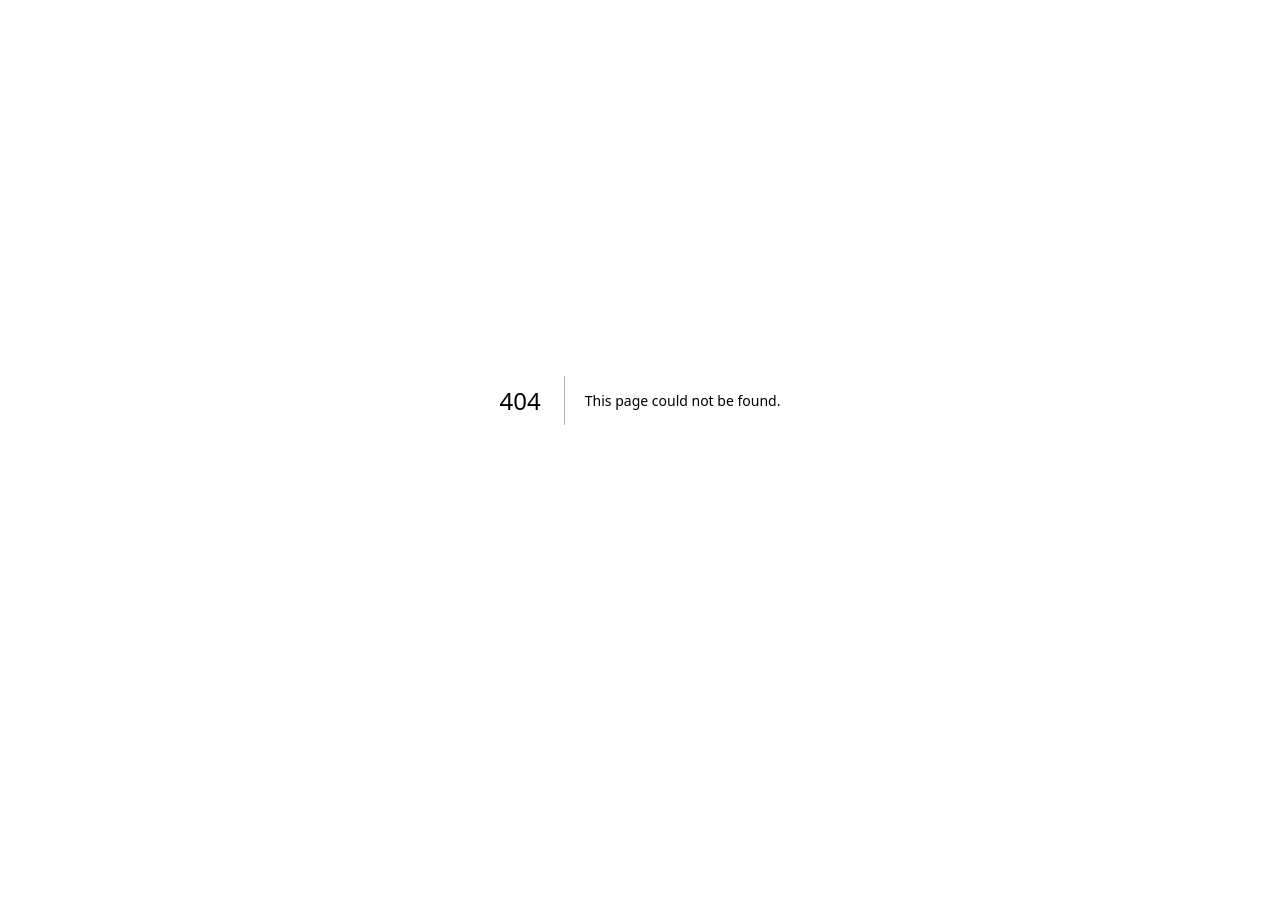
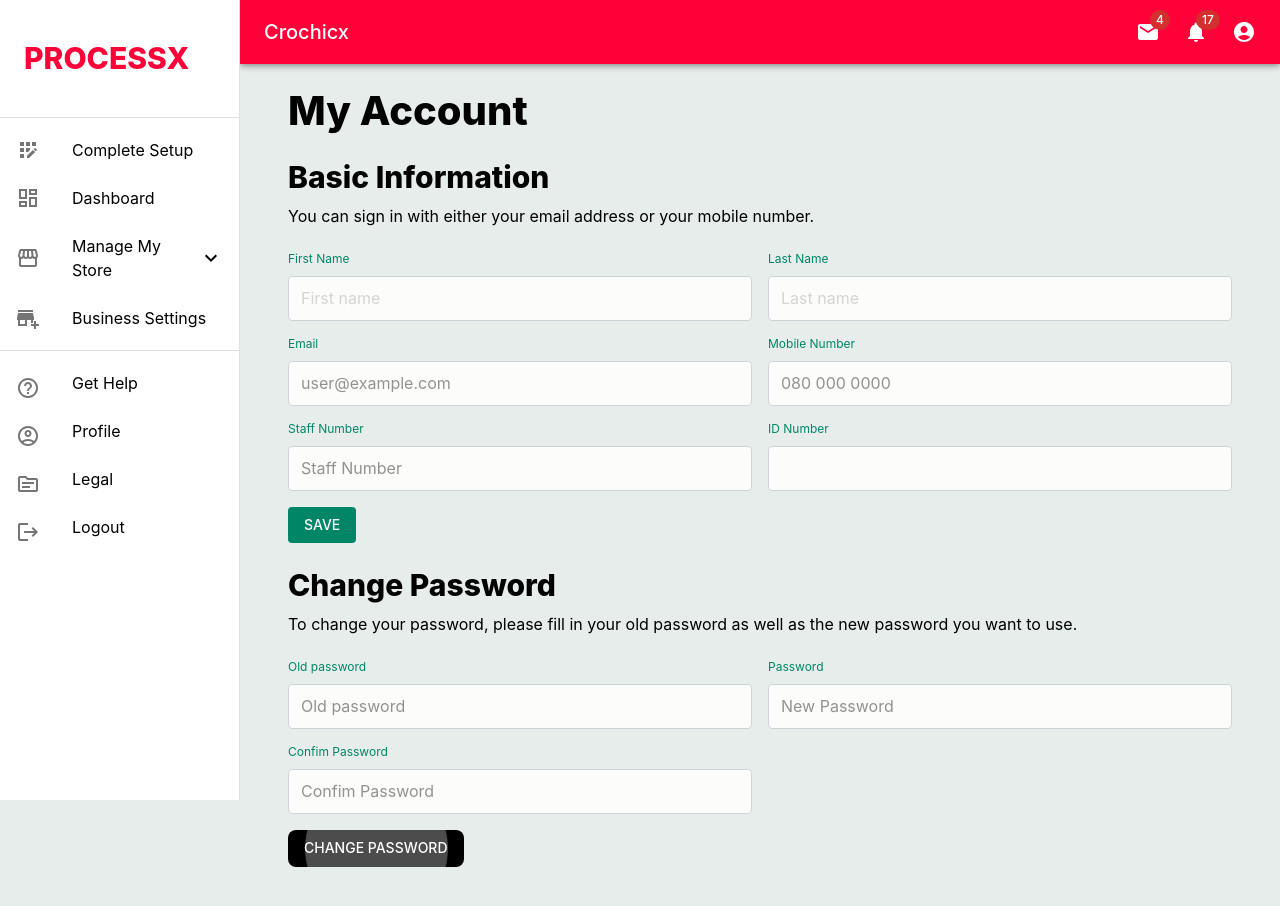
Before and after one commit to benoitthefirst/processx, a Next.js app: page /portal/profile in a window 1280 px wide. Before the commit this address had no page. Shown: the top 906 px of the page. Before the commit the page ends 800 px from the top, so only its background shows below. Built offline with nearby package versions, Linux system fonts and the light colour scheme.

Commit message:
created profile page ui

```diff
--- /dev/null
+++ b/src/app/portal/(account)/profile/page.tsx
@@ -0,0 +1,234 @@
+"use client";
+import {
+  Container,
+  Unstable_Grid2 as Grid,
+  Typography,
+  Button,
+  FormControl,
+  InputLabel,
+} from "@mui/material";
+import Head from "next/head";
+import React from "react";
+import BootstrapInput from "../../../../components/BootstrapInput";
+
+export default function ProfilePage() {
+  const [name, setName] = React.useState("");
+  return (
+    <>
+      <Head>
+        <title>ProcessX Business Portal</title>
+        <meta name="description" content="Generated by create next app" />
+        <meta name="viewport" content="width=device-width, initial-scale=1" />
+        <link rel="icon" href="/favicon.ico" />
+      </Head>
+      <Container
+        component="main"
+        maxWidth="xl"
+        sx={{
+          height: { xs: "100vh", sm: "100%" },
+          mt: 5,
+          padding: { xs: 0, sm: 3 },
+        }}
+      >
+        <Typography
+          component="h1"
+          variant="h3"
+          sx={{ fontSize: 40, fontWeight: 800, mb: 3 }}
+        >
+          My Account
+        </Typography>
+        <Typography
+          component="h4"
+          variant="h4"
+          sx={{ fontSize: 30, fontWeight: 800 }}
+        >
+          Basic Information
+        </Typography>
+        <Typography variant="body1" sx={{ fontSize: 16,mt:1 }}>
+          You can sign in with either your email address or your mobile number.
+        </Typography>
+        <Grid container spacing={2} mt={2}>
+          <Grid xs={12} md={6}>
+            <FormControl variant="standard" fullWidth>
+              <InputLabel shrink color="primary" htmlFor="firstName">
+                First Name
+              </InputLabel>
+              <BootstrapInput
+                placeholder="First name"
+                id="firstName"
+                name="firstName"
+                autoFocus
+                required
+                disabled
+                value={name}
+                onChange={(e) => setName(e.target.value)}
+              />
+            </FormControl>
+          </Grid>
+          <Grid xs={12} md={6}>
+            <FormControl variant="standard" fullWidth>
+              <InputLabel shrink color="primary" htmlFor="lastName">
+                Last Name
+              </InputLabel>
+              <BootstrapInput
+                placeholder="Last name"
+                id="lastName"
+                name="lastName"
+                required
+                disabled
+                value={name}
+                onChange={(e) => setName(e.target.value)}
+              />
+            </FormControl>
+          </Grid>
+          <Grid xs={12} md={6}>
+            <FormControl variant="standard" fullWidth>
+              <InputLabel shrink color="primary" htmlFor="email">
+                Email
+              </InputLabel>
+              <BootstrapInput
+                placeholder="user@example.com"
+                id="email"
+                name="email"
+                required
+                value={name}
+                onChange={(e) => setName(e.target.value)}
+              />
+            </FormControl>
+          </Grid>
+          <Grid xs={12} md={6}>
+            <FormControl variant="standard" fullWidth>
+              <InputLabel shrink color="primary" htmlFor="mobileNumber">
+                Mobile Number
+              </InputLabel>
+              <BootstrapInput
+                placeholder="080 000 0000"
+                id="mobileNumber"
+                name="mobileNumber"
+                required
+                value={name}
+                onChange={(e) => setName(e.target.value)}
+              />
+            </FormControl>
+          </Grid>
+          <Grid xs={12} md={6}>
+            <FormControl variant="standard" fullWidth>
+              <InputLabel shrink color="primary" htmlFor="staffNumber">
+                Staff Number
+              </InputLabel>
+              <BootstrapInput
+                placeholder="Staff Number"
+                id="staffNumber"
+                name="staffNumber"
+                value={name}
+                onChange={(e) => setName(e.target.value)}
+              />
+            </FormControl>
+          </Grid>
+          <Grid xs={12} md={6}>
+            <FormControl variant="standard" fullWidth>
+              <InputLabel shrink color="primary" htmlFor="idNumber">
+                ID Number
+              </InputLabel>
+              <BootstrapInput
+                placeholder=""
+                id="idNumber"
+                name="idNumber"
+                disabled
+                value={name}
+                onChange={(e) => setName(e.target.value)}
+              />
+            </FormControl>
+          </Grid>
+          <Grid xs={12} md={6}>
+            <Button
+              autoFocus
+              size="medium"
+              variant="contained"
+              color="secondary"
+              disableElevation
+              onClick={() => {}}
+            >
+              Save
+            </Button>
+          </Grid>
+        </Grid>
+        <Typography
+          component="h4"
+          variant="h4"
+          sx={{ fontSize: 30, fontWeight: 800,mt:3 }}
+        >
+          Change Password
+        </Typography>
+        <Typography variant="body1" sx={{ fontSize: 16,mt:1 }}>
+        To change your password, please fill in your old password as well as the new password you want to use.
+        </Typography>
+        <Grid container spacing={2} mt={2}>
+          <Grid xs={12} md={6}>
+            <FormControl variant="standard" fullWidth>
+              <InputLabel shrink color="primary" htmlFor="oldPassword">
+                Old password
+              </InputLabel>
+              <BootstrapInput
+                placeholder="Old password"
+                id="oldPassword"
+                name="oldPassword"
+                autoFocus
+                required
+                value={name}
+                onChange={(e) => setName(e.target.value)}
+              />
+            </FormControl>
+          </Grid>
+          <Grid xs={12} md={6}>
+            <FormControl variant="standard" fullWidth>
+              <InputLabel shrink color="primary" htmlFor="newPassword">
+              Password
+              </InputLabel>
+              <BootstrapInput
+                placeholder="New Password"
+                id="newPassword"
+                name="newPassword"
+                required
+                value={name}
+                onChange={(e) => setName(e.target.value)}
+              />
+            </FormControl>
+          </Grid>
+          <Grid xs={12} md={6}>
+            <FormControl variant="standard" fullWidth>
+              <InputLabel shrink color="primary" htmlFor="confimPassword">
+                Confim Password
+              </InputLabel>
+              <BootstrapInput
+                placeholder="Confim Password"
+                id="confimPassword"
+                name="confimPassword"
+                required
+                value={name}
+                onChange={(e) => setName(e.target.value)}
+              />
+            </FormControl>
+          </Grid>
+          <Grid xs={12}>
+            <Button
+              autoFocus
+              size="medium"
+              variant="contained"
+              color="secondary"
+              disableElevation
+              sx={{
+                bgcolor: "#000",
+                color: "#fff",
+                borderRadius: 2,
+              }}
+              onClick={() => {}}
+            >
+              Change Password
+            </Button>
+          </Grid>
+        </Grid>
+      </Container>
+    </>
+  );
+}
```
